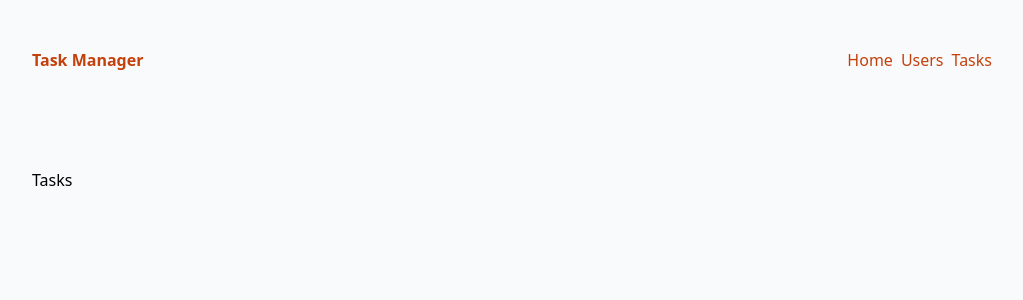
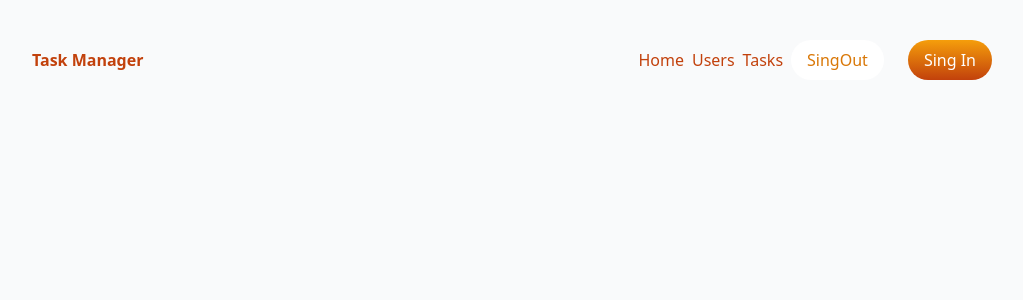
Before and after one commit to joaomacaoli/task-manager-web, a Next.js app: page /tasks in a window 1280 px wide. Shown: the top 300 px of the page, without its empty margins (128-1151 px from the left). Built offline with nearby package versions, Linux system fonts and the light colour scheme; no server answers.

Commit message:
create auth validation

```diff
--- /dev/null
+++ b/src/app/login/page.tsx
@@ -0,0 +1,6 @@
+import LoginForm from "@/components/login-form";
+
+export default function LoginPage() {
+
+  return <LoginForm />
+}
--- a/src/app/page.tsx
+++ b/src/app/page.tsx
@@ -1,9 +1,3 @@
-import LoginForm from "@/components/login-form";
-
 export default function Home() {
-  return (
-    <section className="min-h-screen">
-      <LoginForm />
-    </section>
-  )
+  return <h1>Home</h1>
 }
--- a/src/app/tasks/page.tsx
+++ b/src/app/tasks/page.tsx
@@ -1,4 +1,12 @@
+'use client'
+
+import useAuth from "@/hooks/useAuth";
 
 export default function Tasks() {
+
+  const isAuthenticated = useAuth();
+
+  if (!isAuthenticated) return null;
+
   return <h1>Tasks</h1>
 }
--- a/src/app/users/page.tsx
+++ b/src/app/users/page.tsx
@@ -1,54 +1,5 @@
-import { getAllUsers } from "@/services/users-services";
-import { FaCheckCircle, FaExclamationCircle, FaUserEdit } from "react-icons/fa";
-import { IoIosAddCircle } from "react-icons/io";
-import { MdDelete } from "react-icons/md";
+import UsersTable from "@/components/users-table";
 
-type UserProps = { id: number; email: string; password: string; isActive: boolean }
-
-export default async function Users() {
-
-  const users = await getAllUsers();
-
-  return (
-    <section className="bg-white border-2 border-amber-600 rounded-xl max-w-100 mx-auto p-3">
-      <div className="flex justify-between">
-        <h1 className="text-2xl font-bold text-amber-600 p-2">Lista de Usuários</h1>
-        <button className="text-4xl pr-4 text-amber-600">
-          <IoIosAddCircle />
-        </button>
-      </div>
-      <table className="m-auto text-xl border-separate border-spacing-x-5 border-spacing-y-2">
-        <thead className="text-left">
-          <tr>
-            <th>Email</th>
-            <th>Status</th>
-            <th>Ações</th>
-          </tr>
-        </thead>
-        <tbody>
-          {Array.isArray(users)
-            ? (users.map((user: UserProps) => (
-              <tr key={user.id}>
-                <td>{user.email}</td>
-                <td className="flex justify-center">
-                  {user.isActive
-                    ? <FaCheckCircle className="text-green-600" />
-                    : <FaExclamationCircle className="text-red-600" />}
-                </td>
-                <td>
-                  <div className="flex gap-3">
-                    <FaUserEdit />
-                    <MdDelete />
-                  </div>
-                </td>
-              </tr>
-            ))) : (
-              <tr>
-                <td colSpan={3}>Nenhum usuário encontrado</td>
-              </tr>
-            )}
-        </tbody>
-      </table>
-    </section>
-  )
+export default function Users() {
+  return <UsersTable />
 }
--- a/src/components/navbar.tsx
+++ b/src/components/navbar.tsx
@@ -1,45 +1,65 @@
+'use client'
+
 import Link from "next/link";
 
 const env = process.env.NEXT_PUBLIC_BASE_URL;
 
+const linksNav = [
+  {
+    name: 'Home',
+    path: ''
+  },
+  {
+    name: 'Users',
+    path: 'users'
+  },
+  {
+    name: 'Tasks',
+    path: 'tasks'
+  },
+]
+
 export default function NavBar() {
+
+  function handleSingOutClick() {
+    localStorage.clear()
+    alert("Você foi deslogado.")
+  }
+
   return (
     <nav className="py-10 mb-12 flex justify-between">
       <h1 className="py-2 font-bold text-orange-700">
-        <Link href={`${process.env.NEXT_PUBLIC_BASE_URL}`}>
+        <Link href={`${env}`}>
           Task Manager
         </Link>
       </h1>
       <ul className="flex items-center gap-2 text-orange-700">
+        {linksNav.map((link) => (
+          <li key={link.name}>
+            <Link href={`${env}/${link.path}`}>
+              {link.name}
+            </Link>
+          </li>
+        ))}
         <li>
-          <Link href={`${env}`}>
-            Home
-          </Link>
-        </li>
-        <li>
-          <Link href={`${env}/users`}>
-            Users
-          </Link>
-        </li>
-        <li>
-        <Link href={`${env}/tasks`}>
-            Tasks
-          </Link>
-        </li>
-        {/* <li>
-          <button className="bg-white text-amber-600 border-amber-500 px-4 py-2 rounded-full mr-4 hover:bg-amber-100">
-            <Link href='#'>
-              Sing Up
+          <button
+            onClick={handleSingOutClick}
+            className="bg-white text-amber-600 border-amber-500 px-4 py-2 rounded-full mr-4 hover:bg-amber-100"
+          >
+            <Link href={`${env}`}>
+              SingOut
             </Link>
           </button>
         </li>
         <li>
-          <button className="bg-gradient-to-b from-amber-500 to-orange-700 text-white px-4 py-2 rounded-full">
-            <Link href={`${process.env.NEXT_PUBLIC_BASE_URL}/singin`}>
+          <button
+            className="bg-gradient-to-b from-amber-500 to-orange-700 text-white px-4 py-2 rounded-full"
+          >
+            <Link href={`${env}/login`}>
               Sing In
             </Link>
           </button>
-        </li> */}
+        </li>
       </ul>
     </nav>
   )
--- /dev/null
+++ b/src/components/users-table.tsx
@@ -0,0 +1,54 @@
+import { getAllUsers } from "@/services/users-services";
+import { FaCheckCircle, FaExclamationCircle, FaUserEdit } from "react-icons/fa";
+import { IoIosAddCircle } from "react-icons/io";
+import { MdDelete } from "react-icons/md";
+
+type UserProps = { id: number; email: string; password: string; isActive: boolean }
+
+export default async function UsersTable() {
+
+  const users = await getAllUsers();
+
+  return (
+    <section className="bg-white border-2 border-amber-600 rounded-xl max-w-100 mx-auto p-3">
+      <div className="flex justify-between">
+        <h1 className="text-2xl font-bold text-amber-600 p-2">Lista de Usuários</h1>
+        <button className="text-4xl pr-4 text-amber-600">
+          <IoIosAddCircle />
+        </button>
+      </div>
+      <table className="m-auto text-xl border-separate border-spacing-x-5 border-spacing-y-2">
+        <thead className="text-left">
+          <tr>
+            <th>Email</th>
+            <th>Status</th>
+            <th>Ações</th>
+          </tr>
+        </thead>
+        <tbody>
+          {Array.isArray(users)
+            ? (users.map((user: UserProps) => (
+              <tr key={user.id}>
+                <td>{user.email}</td>
+                <td className="flex justify-center">
+                  {user.isActive
+                    ? <FaCheckCircle className="text-green-600" />
+                    : <FaExclamationCircle className="text-red-600" />}
+                </td>
+                <td>
+                  <div className="flex gap-3">
+                    <FaUserEdit />
+                    <MdDelete />
+                  </div>
+                </td>
+              </tr>
+            ))) : (
+              <tr>
+                <td colSpan={3}>Nenhum usuário encontrado</td>
+              </tr>
+            )}
+        </tbody>
+      </table>
+    </section>
+  )
+}
--- /dev/null
+++ b/src/hooks/useAuth.ts
@@ -0,0 +1,12 @@
+import { useEffect, useState } from "react";
+
+export default function useAuth() {
+  const [isAuthenticated, setIsAuthenticated] = useState(false);
+
+  useEffect(() => {
+    const token = localStorage.getItem("token");
+    token ? setIsAuthenticated(true) : setIsAuthenticated(false);
+  }, []);
+
+  return isAuthenticated;
+}
```
